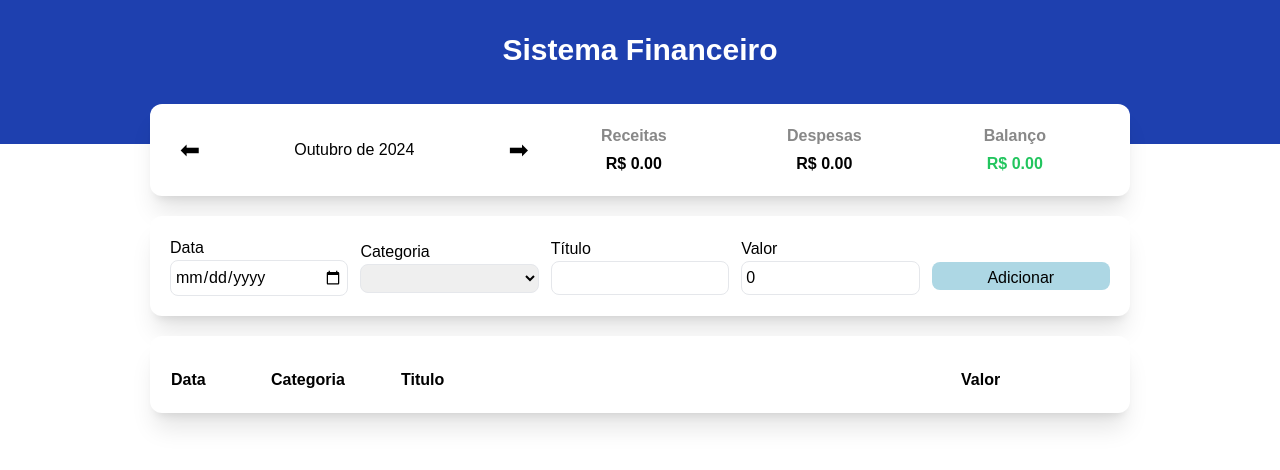
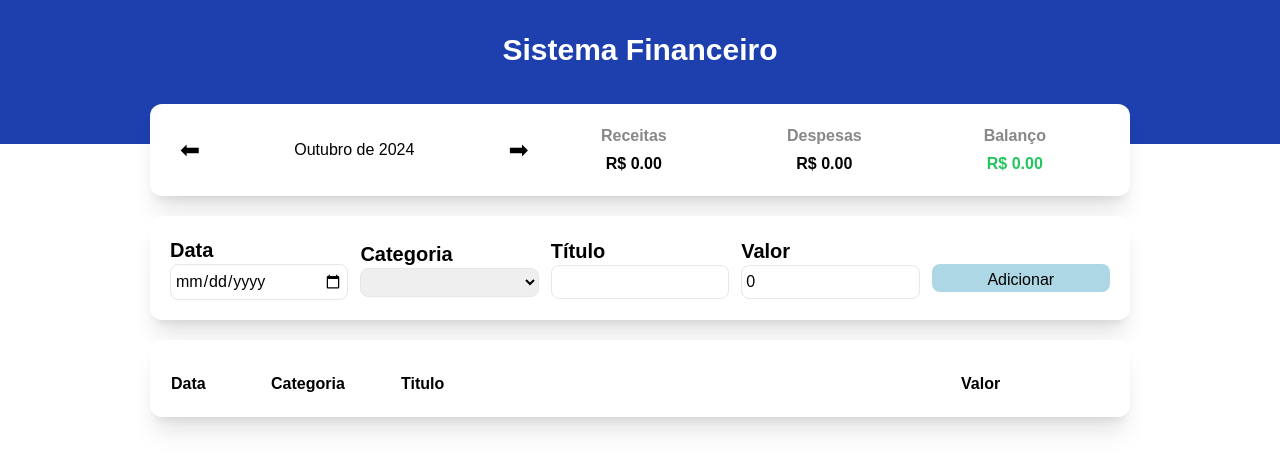
Before and after one commit to jooluisrm/expense-tracker, a Next.js app: page / in a window 1280 px wide. Shown: the top 470 px of the page. Built offline with nearby package versions, Linux system fonts and the light colour scheme.

Commit message:
pequenas alterações no style

```diff
--- a/src/components/InputArea/index.tsx
+++ b/src/components/InputArea/index.tsx
@@ -39,12 +39,12 @@ export const InputArea = ({ onAdd }: Props) => {
             <div className="grid grid-cols-5 items-center gap-3">
 
                 <div className="flex flex-col">
-                    <label htmlFor="data">Data</label>
+                    <label htmlFor="data" className="text-xl font-bold">Data</label>
                     <input type="date" name="" id="data" className="border rounded-lg p-1" onChange={(e) => pegarData(e.target.value)}/>
                 </div>
 
                 <div className="flex flex-col">
-                    <label htmlFor="categoria">Categoria</label>
+                    <label htmlFor="categoria" className="text-xl font-bold">Categoria</label>
                     <select name="" id="categoria" className="border rounded-lg p-1" onChange={(e) => setInputCategoria(e.target.value)}>
                         <option value=""></option>
                         <option value="food">Alimentação</option>
@@ -54,7 +54,7 @@ export const InputArea = ({ onAdd }: Props) => {
                 </div>
 
                 <div className="flex flex-col">
-                    <label htmlFor="title">Título</label>
+                    <label htmlFor="title" className="text-xl font-bold">Título</label>
                     <input
                         id="title"
                         type="text"
@@ -65,7 +65,7 @@ export const InputArea = ({ onAdd }: Props) => {
                 </div>
 
                 <div className="flex flex-col">
-                    <label htmlFor="value">Valor</label>
+                    <label htmlFor="value" className="text-xl font-bold">Valor</label>
                     <input
                         id="value"
                         type="number"
```
